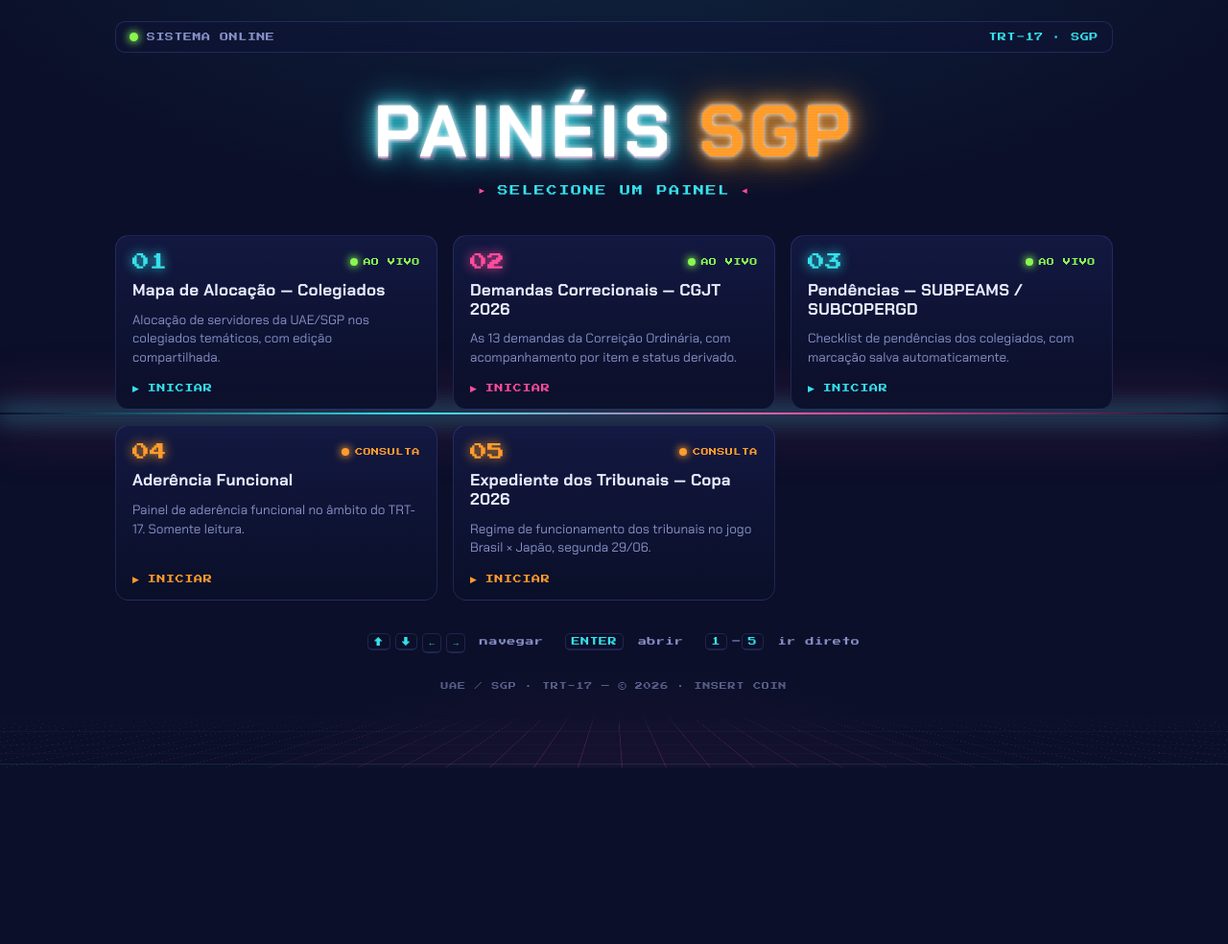
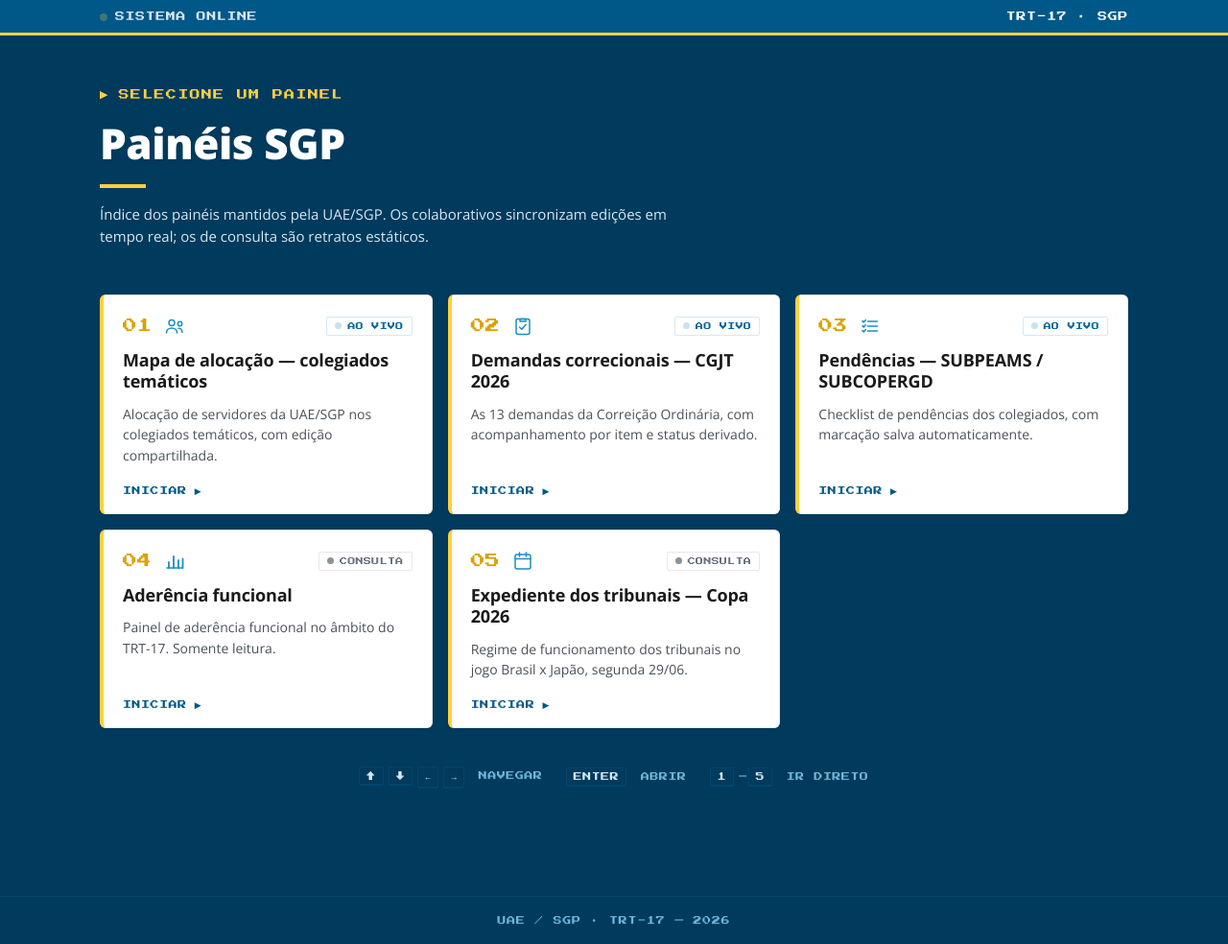
Before and after one commit to F3rnich/Demandas_TRT17, a plain HTML site: page index.html in a window 1280 px wide. Shown: the whole page at 96% size. Before the commit the page ends 800 px from the top, so only its background shows below. Drawn offline with nearby package versions, Linux system fonts and the light colour scheme.

Commit message:
Hub: identidade TRT-17 (azul JT + amarelo) mantendo base retro 8-bit

```diff
--- a/index.html
+++ b/index.html
@@ -3,200 +3,192 @@
 <head>
 <meta charset="UTF-8"/>
 <meta name="viewport" content="width=device-width,initial-scale=1.0"/>
-<title>PAINÉIS SGP · TRT-17</title>
+<title>Painéis SGP · TRT-17</title>
 <link rel="preconnect" href="https://fonts.googleapis.com">
 <link rel="preconnect" href="https://fonts.gstatic.com" crossorigin>
-<link href="https://fonts.googleapis.com/css2?family=Press+Start+2P&family=Chakra+Petch:wght@400;500;600;700&display=swap" rel="stylesheet">
+<link href="https://fonts.googleapis.com/css2?family=Open+Sans:wght@300;400;500;600;700;800&family=Press+Start+2P&display=swap" rel="stylesheet">
 <style>
   :root{
-    --void:#0b0f2a; --void2:#131a44; --panel:#0f1538;
-    --cyan:#36e2ec; --magenta:#ff4d9d; --orange:#ff9e2c; --lime:#8bf752;
-    --ink:#e8ecff; --dim:#8a93c9; --line:rgba(120,140,255,.18);
+    --b900:#003A5C; --b800:#00466E; --b700:#005888; --b600:#0068A0; --b500:#1B8EC1;
+    --b300:#6FB7DA; --b100:#D6E8F2; --b50:#EEF5F9;
+    --y500:#FFD040; --y700:#D9A200; --y300:#FFE89C;
+    --g900:#1A1A1A; --g800:#2A2E33; --g700:#4A5159; --g600:#6B7280; --g500:#8A929C;
+    --g200:#E5E8EC; --g50:#F7F8FA; --white:#fff;
+    --focus:0 0 0 3px rgba(27,142,193,.35);
+    --sh-card:0 1px 2px rgba(0,58,92,.06),0 1px 1px rgba(0,58,92,.04);
+    --sh-hover:0 2px 6px rgba(0,58,92,.10),0 1px 2px rgba(0,58,92,.06);
     --pixel:"Press Start 2P",ui-monospace,monospace;
-    --ui:"Chakra Petch","Segoe UI",system-ui,sans-serif;
+    --sans:"Open Sans",-apple-system,BlinkMacSystemFont,"Segoe UI",sans-serif;
   }
   *{box-sizing:border-box;margin:0;padding:0}
   html,body{height:100%}
-  body{
-    font-family:var(--ui);background:var(--void);color:var(--ink);
-    min-height:100%;overflow-x:hidden;position:relative;
-    background-image:
-      radial-gradient(1200px 500px at 50% -10%, rgba(54,226,236,.10), transparent 60%),
-      radial-gradient(900px 500px at 50% 120%, rgba(255,77,157,.12), transparent 55%);
-  }
-  .floor{position:fixed;left:50%;bottom:0;width:200vw;height:46vh;transform:translateX(-50%) perspective(420px) rotateX(74deg);transform-origin:bottom center;pointer-events:none;z-index:0;opacity:.6}
-  .floor::before{content:"";position:absolute;inset:0;
-    background-image:
-      linear-gradient(rgba(54,226,236,.45) 1px,transparent 1px),
-      linear-gradient(90deg,rgba(255,77,157,.35) 1px,transparent 1px);
-    background-size:46px 46px;animation:flow 7s linear infinite}
-  .floor::after{content:"";position:absolute;left:0;right:0;top:0;height:40%;
-    background:linear-gradient(var(--void),transparent)}
-  @keyframes flow{to{background-position:0 46px,0 0}}
-  .horizon{position:fixed;left:0;right:0;bottom:46vh;height:2px;z-index:0;pointer-events:none;
-    background:linear-gradient(90deg,transparent,var(--cyan),var(--magenta),transparent);
-    box-shadow:0 0 24px 4px rgba(54,226,236,.5),0 0 60px 10px rgba(255,77,157,.25)}
-  body::after{content:"";position:fixed;inset:0;z-index:5;pointer-events:none;mix-blend-mode:overlay;opacity:.05;
-    background:repeating-linear-gradient(transparent 0 2px,#000 2px 3px)}
+  body{font-family:var(--sans);background:var(--b900);color:var(--g800);min-height:100%}
 
-  .wrap{position:relative;z-index:2;max-width:1080px;margin:0 auto;padding:22px 20px 64px}
+  /* HUD topo */
+  .hud{background:var(--b700);border-bottom:3px solid var(--y500)}
+  .hud-in{max-width:1120px;margin:0 auto;padding:12px 24px;display:flex;align-items:center;justify-content:space-between;gap:12px;
+    font-family:var(--pixel);font-size:10px;letter-spacing:.06em;color:var(--b100)}
+  .hud-in .r{color:var(--white)}
+  .hud-in .led{display:inline-block;width:8px;height:8px;border-radius:999px;background:var(--y500);margin-right:8px;vertical-align:middle;animation:blink 1.4s steps(1) infinite}
+  @keyframes blink{50%{opacity:.25}}
 
-  .hud{display:flex;align-items:center;justify-content:space-between;gap:12px;
-    font-family:var(--pixel);font-size:9px;letter-spacing:.06em;color:var(--dim);
-    border:1px solid var(--line);border-radius:10px;padding:11px 14px;background:rgba(15,21,56,.55);backdrop-filter:blur(4px)}
-  .hud .l{display:flex;align-items:center;gap:9px}
-  .led{width:9px;height:9px;border-radius:50%;background:var(--lime);box-shadow:0 0 8px 1px var(--lime);animation:blink 1.6s steps(1) infinite}
-  @keyframes blink{50%{opacity:.35}}
-  .hud .r{color:var(--cyan)}
+  .wrap{max-width:1120px;margin:0 auto;padding:48px 24px 64px}
 
-  .title-blk{text-align:center;margin:46px 0 8px}
-  h1{font-family:var(--ui);font-weight:700;text-transform:uppercase;letter-spacing:.06em;
-    font-size:clamp(34px,8vw,76px);line-height:.95;color:#fff;
-    text-shadow:0 0 6px #fff,0 0 18px var(--cyan),0 0 36px var(--cyan),0 2px 0 var(--magenta),4px 4px 0 rgba(255,77,157,.25);
-    animation:buzz 5s ease-in-out infinite}
-  @keyframes buzz{0%,97%,100%{opacity:1}98%{opacity:.72}99%{opacity:1}}
-  h1 .sg{color:var(--orange);text-shadow:0 0 6px #fff,0 0 20px var(--orange),0 0 40px var(--orange)}
-  .subtitle{font-family:var(--pixel);font-size:11px;color:var(--cyan);letter-spacing:.16em;margin-top:18px;
-    display:inline-flex;gap:12px;align-items:center}
-  .subtitle .br{color:var(--magenta);animation:blink 1s steps(1) infinite}
+  /* título */
+  .eyebrow{font-family:var(--pixel);font-size:11px;letter-spacing:.12em;color:var(--y500);display:inline-flex;align-items:center;gap:10px}
+  .eyebrow .cur{color:var(--y500);animation:blink 1s steps(1) infinite}
+  h1{font-family:var(--sans);font-weight:800;font-size:clamp(32px,5vw,44px);line-height:1.2;color:var(--white);letter-spacing:-.01em;margin-top:16px}
+  .ybar{width:48px;height:4px;background:var(--y500);margin-top:16px}
+  .lead{margin-top:16px;color:var(--b100);font-size:15px;line-height:1.55;max-width:640px}
 
-  .stages{display:grid;grid-template-columns:repeat(3,1fr);gap:16px;margin-top:38px}
-  @media(max-width:840px){.stages{grid-template-columns:repeat(2,1fr)}}
+  /* grade de fases */
+  .stages{display:grid;grid-template-columns:repeat(3,1fr);gap:16px;margin-top:48px}
+  @media(max-width:900px){.stages{grid-template-columns:repeat(2,1fr)}}
   @media(max-width:560px){.stages{grid-template-columns:1fr}}
 
   a.stage{
-    --accent:var(--cyan);
-    position:relative;display:flex;flex-direction:column;gap:11px;text-decoration:none;color:inherit;
-    background:linear-gradient(180deg,rgba(19,26,68,.9),rgba(11,15,42,.92));
-    border:1px solid var(--line);border-radius:14px;padding:18px 17px 16px;overflow:hidden;
-    opacity:0;transform:translateY(16px);animation:boot .5s ease forwards;
-    transition:transform .14s ease,box-shadow .18s ease,border-color .18s ease
-  }
-  @keyframes boot{to{opacity:1;transform:translateY(0)}}
-  a.stage:hover,a.stage:focus-visible{outline:none;transform:translateY(-4px);
-    border-color:var(--accent);box-shadow:0 0 0 1px var(--accent),0 0 22px -2px var(--accent),0 14px 40px -12px #000}
-  a.stage .sweep{position:absolute;left:0;right:0;top:-40%;height:40%;pointer-events:none;
-    background:linear-gradient(transparent,color-mix(in srgb,var(--accent) 22%,transparent),transparent);opacity:0}
-  a.stage:hover .sweep,a.stage:focus-visible .sweep{animation:sweep .7s ease}
-  @keyframes sweep{0%{top:-40%;opacity:.9}100%{top:120%;opacity:0}}
+    position:relative;display:flex;flex-direction:column;gap:12px;text-decoration:none;color:inherit;
+    background:var(--white);border:1px solid var(--g200);border-left:4px solid var(--y500);border-radius:6px;
+    padding:20px 20px 18px;box-shadow:var(--sh-card);
+    transition:transform .16s ease,box-shadow .16s ease,border-color .16s ease}
+  a.stage:hover{transform:translateY(-2px);box-shadow:var(--sh-hover);border-color:var(--g200);border-left-color:var(--y700)}
+  a.stage:focus-visible{outline:none;box-shadow:var(--focus);border-color:var(--b500);border-left-color:var(--y500)}
 
-  .stop{display:flex;align-items:center;justify-content:space-between;gap:8px}
-  .num{font-family:var(--pixel);font-size:18px;color:var(--accent);text-shadow:0 0 12px var(--accent)}
-  .status{font-family:var(--pixel);font-size:8px;letter-spacing:.06em;display:inline-flex;align-items:center;gap:6px;color:var(--dim)}
-  .status .d{width:8px;height:8px;border-radius:50%}
-  .status.live{color:var(--lime)} .status.live .d{background:var(--lime);box-shadow:0 0 8px 1px var(--lime)}
-  .status.ro{color:var(--orange)} .status.ro .d{background:var(--orange);box-shadow:0 0 8px 1px var(--orange)}
+  .srow{display:flex;align-items:center;justify-content:space-between;gap:10px}
+  .lft{display:flex;align-items:center;gap:12px}
+  .num{font-family:var(--pixel);font-size:15px;color:var(--y700)}
+  .ico{width:24px;height:24px;flex:none}
+  .ico svg{display:block;width:24px;height:24px}
+  .chip{font-family:var(--pixel);font-size:8px;letter-spacing:.04em;display:inline-flex;align-items:center;gap:6px;padding:5px 8px;border-radius:2px;border:1px solid var(--g200)}
+  .chip .d{width:7px;height:7px;border-radius:999px}
+  .chip.live{color:var(--b600);border-color:var(--b100)} .chip.live .d{background:var(--b500);animation:blink 1.4s steps(1) infinite}
+  .chip.ro{color:var(--g600)} .chip.ro .d{background:var(--g500)}
 
-  .stage h2{font-family:var(--ui);font-weight:700;font-size:17px;line-height:1.15;letter-spacing:.01em}
-  .stage p{font-size:13.5px;color:var(--dim);line-height:1.45;font-weight:400}
-  .play{margin-top:auto;font-family:var(--pixel);font-size:9px;letter-spacing:.08em;color:var(--accent);display:flex;align-items:center;gap:8px;padding-top:6px}
-  .play .arr{transition:transform .15s}
-  a.stage:hover .play .arr,a.stage:focus-visible .play .arr{transform:translateX(4px)}
+  .stage h2{font-family:var(--sans);font-weight:700;font-size:18px;line-height:1.25;color:var(--g900);letter-spacing:-.01em}
+  .stage p{font-size:14px;line-height:1.55;color:var(--g700)}
+  .play{margin-top:auto;padding-top:8px;font-family:var(--pixel);font-size:9px;letter-spacing:.06em;color:var(--b700);display:flex;align-items:center;gap:8px}
+  .play .arr{transition:transform .16s ease}
+  a.stage:hover .play .arr,a.stage:focus-visible .play .arr{transform:translateX(3px)}
 
-  a.stage.c-mag{--accent:var(--magenta)}
-  a.stage.c-org{--accent:var(--orange)}
+  /* controles */
+  .controls{margin-top:40px;display:flex;flex-wrap:wrap;gap:10px 24px;justify-content:center;
+    font-family:var(--pixel);font-size:9px;color:var(--b300);letter-spacing:.06em;align-items:center}
+  .key{display:inline-block;border:1px solid var(--b800);border-bottom-width:2px;border-radius:2px;padding:4px 7px;color:var(--b100);margin-right:5px}
 
-  .controls{margin-top:34px;display:flex;flex-wrap:wrap;gap:10px 22px;justify-content:center;
-    font-family:var(--pixel);font-size:9px;color:var(--dim);letter-spacing:.06em}
-  .controls b{color:var(--ink)}
-  .key{display:inline-block;border:1px solid var(--line);border-bottom-width:2px;border-radius:5px;padding:3px 6px;color:var(--cyan);margin-right:5px}
-  footer{margin-top:30px;text-align:center;font-family:var(--pixel);font-size:8px;color:rgba(138,147,201,.6);letter-spacing:.1em}
+  footer{border-top:1px solid var(--b800);margin-top:48px}
+  .foot-in{max-width:1120px;margin:0 auto;padding:20px 24px;font-family:var(--pixel);font-size:9px;color:var(--b300);letter-spacing:.08em;text-align:center}
 
   @media(prefers-reduced-motion:reduce){
-    .floor::before,h1,.led,.subtitle .br{animation:none}
-    a.stage{opacity:1;transform:none;animation:none}
-    a.stage:hover .sweep,a.stage:focus-visible .sweep{animation:none}
+    .hud-in .led,.eyebrow .cur,.chip.live .d{animation:none}
+    a.stage{transition:none}
   }
-  a.stage:focus-visible{box-shadow:0 0 0 2px var(--accent),0 0 26px -2px var(--accent)}
 </style>
 </head>
 <body>
-<div class="floor"></div><div class="horizon"></div>
+
+<div class="hud">
+  <div class="hud-in">
+    <span><span class="led"></span>SISTEMA ONLINE</span>
+    <span class="r">TRT-17 · SGP</span>
+  </div>
+</div>
 
 <div class="wrap">
 
-  <div class="hud">
-    <span class="l"><span class="led"></span> SISTEMA ONLINE</span>
-    <span class="r">TRT-17 · SGP</span>
-  </div>
-
-  <div class="title-blk">
-    <h1>PAINÉIS <span class="sg">SGP</span></h1>
-    <div class="subtitle"><span class="br">&#9656;</span> SELECIONE UM PAINEL <span class="br">&#9666;</span></div>
-  </div>
+  <div class="eyebrow"><span class="cur">&#9654;</span> SELECIONE UM PAINEL</div>
+  <h1>Painéis SGP</h1>
+  <div class="ybar"></div>
+  <p class="lead">Índice dos painéis mantidos pela UAE/SGP. Os colaborativos sincronizam edições em tempo real; os de consulta são retratos estáticos.</p>
 
   <div class="stages" id="stages">
 
-    <a class="stage" href="dashboard_colegiados.html" style="animation-delay:.05s" data-n="1">
-      <div class="sweep"></div>
-      <div class="stop"><span class="num">01</span><span class="status live"><span class="d"></span>AO VIVO</span></div>
-      <h2>Mapa de Alocação — Colegiados</h2>
+    <a class="stage" href="dashboard_colegiados.html" data-n="1">
+      <div class="srow">
+        <div class="lft"><span class="num">01</span>
+          <span class="ico"><svg viewBox="0 0 24 24" fill="none" stroke="#1B8EC1" stroke-width="1.5" stroke-linecap="round" stroke-linejoin="round"><circle cx="9" cy="8.5" r="3"/><path d="M3.5 19c0-3 2.4-5 5.5-5s5.5 2 5.5 5"/><circle cx="17.5" cy="9.5" r="2.2"/><path d="M16 14.2c2.2-.2 4 1.6 4 4.3"/></svg></span>
+        </div>
+        <span class="chip live"><span class="d"></span>AO VIVO</span>
+      </div>
+      <h2>Mapa de alocação — colegiados temáticos</h2>
       <p>Alocação de servidores da UAE/SGP nos colegiados temáticos, com edição compartilhada.</p>
-      <div class="play"><span class="arr">&#9654;</span> INICIAR</div>
+      <div class="play">INICIAR <span class="arr">&#9654;</span></div>
     </a>
 
-    <a class="stage c-mag" href="dashboard_demandas_correcionais.html" style="animation-delay:.12s" data-n="2">
-      <div class="sweep"></div>
-      <div class="stop"><span class="num">02</span><span class="status live"><span class="d"></span>AO VIVO</span></div>
-      <h2>Demandas Correcionais — CGJT 2026</h2>
+    <a class="stage" href="dashboard_demandas_correcionais.html" data-n="2">
+      <div class="srow">
+        <div class="lft"><span class="num">02</span>
+          <span class="ico"><svg viewBox="0 0 24 24" fill="none" stroke="#1B8EC1" stroke-width="1.5" stroke-linecap="round" stroke-linejoin="round"><rect x="5" y="4.5" width="14" height="16" rx="2"/><path d="M9 4.5h6v2.5H9z"/><path d="M8.5 13l2.3 2.3 4.3-4.8"/></svg></span>
+        </div>
+        <span class="chip live"><span class="d"></span>AO VIVO</span>
+      </div>
+      <h2>Demandas correcionais — CGJT 2026</h2>
       <p>As 13 demandas da Correição Ordinária, com acompanhamento por item e status derivado.</p>
-      <div class="play"><span class="arr">&#9654;</span> INICIAR</div>
+      <div class="play">INICIAR <span class="arr">&#9654;</span></div>
     </a>
 
-    <a class="stage" href="dashboard_pendencias_colegiados.html" style="animation-delay:.19s" data-n="3">
-      <div class="sweep"></div>
-      <div class="stop"><span class="num">03</span><span class="status live"><span class="d"></span>AO VIVO</span></div>
+    <a class="stage" href="dashboard_pendencias_colegiados.html" data-n="3">
+      <div class="srow">
+        <div class="lft"><span class="num">03</span>
+          <span class="ico"><svg viewBox="0 0 24 24" fill="none" stroke="#1B8EC1" stroke-width="1.5" stroke-linecap="round" stroke-linejoin="round"><path d="M9.5 7h10M9.5 12h10M9.5 17h10"/><path d="M4 6.6l1.3 1.3L7.3 5.6"/><path d="M4 11.6l1.3 1.3L7.3 10.6"/><path d="M4 16.6l1.3 1.3L7.3 15.6"/></svg></span>
+        </div>
+        <span class="chip live"><span class="d"></span>AO VIVO</span>
+      </div>
       <h2>Pendências — SUBPEAMS / SUBCOPERGD</h2>
       <p>Checklist de pendências dos colegiados, com marcação salva automaticamente.</p>
-      <div class="play"><span class="arr">&#9654;</span> INICIAR</div>
+      <div class="play">INICIAR <span class="arr">&#9654;</span></div>
     </a>
 
-    <a class="stage c-org" href="dashboard-aderencia-funcional-trt17.html" style="animation-delay:.26s" data-n="4">
-      <div class="sweep"></div>
-      <div class="stop"><span class="num">04</span><span class="status ro"><span class="d"></span>CONSULTA</span></div>
-      <h2>Aderência Funcional</h2>
+    <a class="stage" href="dashboard-aderencia-funcional-trt17.html" data-n="4">
+      <div class="srow">
+        <div class="lft"><span class="num">04</span>
+          <span class="ico"><svg viewBox="0 0 24 24" fill="none" stroke="#1B8EC1" stroke-width="1.5" stroke-linecap="round" stroke-linejoin="round"><path d="M4 19h16"/><path d="M6 19v-6M11 19V7M16 19v-8M20.5 19V9.5" stroke-width="1.8"/></svg></span>
+        </div>
+        <span class="chip ro"><span class="d"></span>CONSULTA</span>
+      </div>
+      <h2>Aderência funcional</h2>
       <p>Painel de aderência funcional no âmbito do TRT-17. Somente leitura.</p>
-      <div class="play"><span class="arr">&#9654;</span> INICIAR</div>
+      <div class="play">INICIAR <span class="arr">&#9654;</span></div>
     </a>
 
-    <a class="stage c-org" href="dashboard_expediente_tribunais_copa.html" style="animation-delay:.33s" data-n="5">
-      <div class="sweep"></div>
-      <div class="stop"><span class="num">05</span><span class="status ro"><span class="d"></span>CONSULTA</span></div>
-      <h2>Expediente dos Tribunais — Copa 2026</h2>
-      <p>Regime de funcionamento dos tribunais no jogo Brasil &#215; Japão, segunda 29/06.</p>
-      <div class="play"><span class="arr">&#9654;</span> INICIAR</div>
+    <a class="stage" href="dashboard_expediente_tribunais_copa.html" data-n="5">
+      <div class="srow">
+        <div class="lft"><span class="num">05</span>
+          <span class="ico"><svg viewBox="0 0 24 24" fill="none" stroke="#1B8EC1" stroke-width="1.5" stroke-linecap="round" stroke-linejoin="round"><rect x="4" y="5" width="16" height="15" rx="2"/><path d="M4 9.5h16M8.5 3v4M15.5 3v4"/></svg></span>
+        </div>
+        <span class="chip ro"><span class="d"></span>CONSULTA</span>
+      </div>
+      <h2>Expediente dos tribunais — Copa 2026</h2>
+      <p>Regime de funcionamento dos tribunais no jogo Brasil x Japão, segunda 29/06.</p>
+      <div class="play">INICIAR <span class="arr">&#9654;</span></div>
     </a>
 
   </div>
 
   <div class="controls">
-    <span><span class="key">&#8593;</span><span class="key">&#8595;</span><span class="key">&#8592;</span><span class="key">&#8594;</span> navegar</span>
-    <span><span class="key">ENTER</span> abrir</span>
-    <span><span class="key">1</span>&#8211;<span class="key">5</span> ir direto</span>
+    <span><span class="key">&#8593;</span><span class="key">&#8595;</span><span class="key">&#8592;</span><span class="key">&#8594;</span> NAVEGAR</span>
+    <span><span class="key">ENTER</span> ABRIR</span>
+    <span><span class="key">1</span>&#8211;<span class="key">5</span> IR DIRETO</span>
   </div>
 
-  <footer>UAE / SGP · TRT-17 — © 2026 · INSERT COIN</footer>
 </div>
+
+<footer><div class="foot-in">UAE / SGP · TRT-17 — 2026</div></footer>
 
 <script>
 (function(){
-  const cards=[...document.querySelectorAll('a.stage')];
+  var cards=[].slice.call(document.querySelectorAll('a.stage'));
   if(!cards.length)return;
-  let i=0;
-  const cols=function(){
-    const top=cards[0].offsetTop; let n=0;
-    for(const c of cards){ if(c.offsetTop===top) n++; else break; }
-    return Math.max(1,n);
-  };
-  const focus=function(n){ i=(n+cards.length)%cards.length; cards[i].focus(); };
+  var i=0;
+  function cols(){var top=cards[0].offsetTop,n=0;for(var k=0;k<cards.length;k++){if(cards[k].offsetTop===top)n++;else break;}return Math.max(1,n);}
+  function focus(n){i=(n+cards.length)%cards.length;cards[i].focus();}
   document.addEventListener('keydown',function(e){
-    const k=e.key;
-    if(k>='1'&&k<='9'){const idx=+k-1; if(cards[idx]){e.preventDefault(); location.href=cards[idx].href;} return;}
-    const c=cols();
-    if(k==='ArrowRight'){e.preventDefault(); focus(i+1);}
-    else if(k==='ArrowLeft'){e.preventDefault(); focus(i-1);}
-    else if(k==='ArrowDown'){e.preventDefault(); focus(i+c);}
-    else if(k==='ArrowUp'){e.preventDefault(); focus(i-c);}
+    var k=e.key;
+    if(k>='1'&&k<='9'){var idx=+k-1;if(cards[idx]){e.preventDefault();location.href=cards[idx].href;}return;}
+    var c=cols();
+    if(k==='ArrowRight'){e.preventDefault();focus(i+1);}
+    else if(k==='ArrowLeft'){e.preventDefault();focus(i-1);}
+    else if(k==='ArrowDown'){e.preventDefault();focus(i+c);}
+    else if(k==='ArrowUp'){e.preventDefault();focus(i-c);}
   });
   cards.forEach(function(c,idx){c.addEventListener('focus',function(){i=idx;});});
 })();
```
